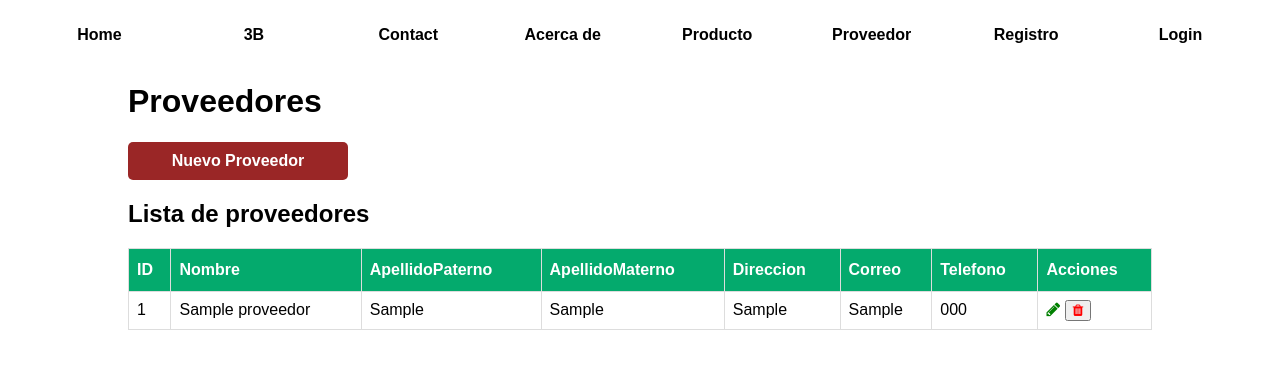
After one commit to Eduardo188s/Abarrotes_Maiker, a Flask app: page /proveedor/ in a window 1280 px wide. The commit adds this page. Shown: the top 369 px of the page. Run offline with Flask 3, Linux system fonts and the light colour scheme; tables that the repository leaves empty or names only in its code hold one stand-in row (values such as "Sample post").

Commit message:
08 Paco 2

```diff
--- a/app/app.py
+++ b/app/app.py
@@ -3,8 +3,10 @@ from flask import Flask
 # Import from Views
 from views.home_views import home_views
 from views.product_views import product_views
+from views.proveedor_views import proveedor_views
 from views.user_views import user_views
 from views.error_views import error_views
+
 
 
 
@@ -14,6 +16,7 @@ app.config['SECRET_KEY'] = 'my secret key'
 
 app.register_blueprint(home_views)
 app.register_blueprint(product_views)
+app.register_blueprint(proveedor_views)
 app.register_blueprint(user_views)
 app.register_blueprint(error_views)
 
--- /dev/null
+++ b/app/models/proveedors.py
@@ -0,0 +1,72 @@
+from .db import get_connection
+
+mydb = get_connection()
+
+class Proveedor:
+
+    def __init__(self, nombre_proveedor, aPaterno_proveedor, aMaterno_proveedor, direccion_proveedor, correo_proveedor, telefono_proveedor, id_proveedor=None):
+        self.id_proveedor = id_proveedor
+        self.nombre_proveedor = nombre_proveedor
+        self.aPaterno_proveedor = aPaterno_proveedor
+        self.aMaterno_proveedor = aMaterno_proveedor
+        self.direccion_proveedor = direccion_proveedor
+        self.correo_proveedor = correo_proveedor
+        self.telefono_proveedor = telefono_proveedor
+
+    def save(self):
+        # Create a New Object in DB
+        if self.id_proveedor is None:
+            with mydb.cursor() as cursor:
+                sql = "INSERT INTO proveedor(nombre_proveedor, aPaterno_proveedor, aMaterno_proveedor, direccion_proveedor, correo_proveedor, telefono_proveedor) VALUES(%s, %s, %s, %s, %s, %s)"
+                val = (self.nombre_proveedor,self.aPaterno_proveedor, self.aMaterno_proveedor, self.direccion_proveedor, self.correo_proveedor, self.telefono_proveedor)
+                cursor.execute(sql, val)
+                mydb.commit()
+                self.id_proveedor = cursor.lastrowid
+                return self.id_proveedor
+        # Update an Object
+        else:
+            with mydb.cursor() as cursor:
+                sql = "UPDATE proveedor SET nombre_proveedor = %s, aPaterno_proveedor = %s, aMaterno_proveedor = %s, direccion_proveedor = %s, correo_proveedor = %s, telefono_proveedor = %s, WHERE id_producto = %s"
+                val = (self.nombre_proveedor, self.aPaterno_proveedor, self.aMaterno_proveedor, self.direccion_proveedor, self.correo_proveedor, self.telefono_proveedor, self.id_proveedor)
+                cursor.execute(sql, val)
+                mydb.commit()
+                return self.id_proveedor
+
+    def delete(self):
+        with mydb.cursor() as cursor:
+            sql = f"DELETE FROM proveedor WHERE id_proveedor = { self.id_proveedor }"
+            cursor.execute(sql)
+            mydb.commit()
+            return self.id_proveedor
+
+    @staticmethod
+    def get(id_proveedor):
+        with mydb.cursor(dictionary=True) as cursor:
+            sql = f"SELECT nombre_proveedor, aPaterno_proveedor, aMaterno_proveedor, direccion_proveedor, correo_proveedor, telefono_proveedor FROM proveedor WHERE id_proveedor = { id }"
+            cursor.execute(sql)
+            result = cursor.fetchone()
+            print(result)
+            proveedor = Proveedor(result["nombre_proveedor"], result["aPaterno_proveedor"], result["aMaterno_proveedor"], result["direccion_proveedor"], result["correo_proveedor"], result["telefono_proveedor"], id)
+            return proveedor
+
+    @staticmethod
+    def get_all():
+        proveedor = []
+        with mydb.cursor(dictionary=True) as cursor:
+            sql = f"SELECT id_proveedor, nombre_proveedor, aPaterno_proveedor, aMaterno_proveedor, direccion_proveedor, correo_proveedor, telefono_proveedor FROM proveedor"
+            cursor.execute(sql)
+            result = cursor.fetchall()
+            for item in result:
+                proveedor.append(Proveedor(item["nombre_proveedor"], item["aPaterno_proveedor"], item["aMaterno_proveedor"], item["direccion_proveedor"], item["correo_proveedor"], item["telefono_proveedor"], item["id_proveedor"]))
+            return proveedor
+
+    @staticmethod
+    def count_all():
+        with mydb.cursor() as cursor:
+            sql = f"SELECT COUNT(id_proveedor) FROM proveedor"
+            cursor.execute(sql)
+            result = cursor.fetchone()
+            return result[0]
+
+    def __str__(self):
+        return f"{ self.id_proveedor } - { self.nombre_proveedor }"
--- a/app/static/css/styles.css
+++ b/app/static/css/styles.css
@@ -61,28 +61,51 @@ nav li a:hover {
     margin: 0 auto;
 }
 
-#categories {
+#producto {
     font-family: Arial, Helvetica, sans-serif;
     border-collapse: collapse;
     width: 100%;
   }
 
-  #categories td, #categories th {
+  #producto  td, #producto th {
     border: 1px solid #ddd;
     padding: 8px;
   }
 
-  #categories tr:nth-child(even){background-color: #f2f2f2;}
+  #producto tr:nth-child(even){background-color: #f2f2f2;}
 
-  #categories tr:hover {background-color: #ddd;}
+  #producto tr:hover {background-color: #ddd;}
 
-  #categories th {
+  #producto th {
     padding-top: 12px;
     padding-bottom: 12px;
     text-align: left;
     background-color: rgb(154, 38, 38);
     color: white;
   }
+  #proveedor {
+    font-family: Arial, Helvetica, sans-serif;
+    border-collapse: collapse;
+    width: 100%;
+  }
+
+  #proveedor td, #proveedor th {
+    border: 1px solid #ddd;
+    padding: 8px;
+  }
+
+  #proveedor tr:nth-child(even){background-color: #f2f2f2;}
+
+  #proveedor tr:hover {background-color: #ddd;}
+
+  #proveedor th {
+    padding-top: 12px;
+    padding-bottom: 12px;
+    text-align: left;
+    background-color: #04AA6D;
+    color: white;
+  }
+
 
 .form-container {
     width: 50%;
--- a/app/templates/base.html
+++ b/app/templates/base.html
@@ -15,6 +15,7 @@
             <li><a href="{{ url_for('home.contact') }}">Contact</a></li>
             <li><a href="{{ url_for('home.about') }}">Acerca de</a></li>
             <li><a href="{{ url_for('product.producto') }}">Producto</a></li>
+            <li><a href="{{ url_for('proveedor.proveedor') }}">Proveedor</a></li>
 
 
             <li><a href="{{ url_for('user.register') }}">Registro</a></li>
--- a/app/templates/product/create_pro.html
+++ b/app/templates/product/create_pro.html
@@ -11,11 +11,11 @@ Crea Nuevo Producto
         <div>
                 {{ form.nombre_producto.label }}
                 {{ form.nombre_producto() }}
-                 {% if form.nombre_producto.errors %}
-                 {% for error in form.nombre_producto.errors%}
+                {% if form.nombre_producto.errors %}
+                {% for error in form.nombre_producto.errors%}
                  <p>{{ error }}</p>
                  {% endfor %}
-                 {% endif %}
+                {% endif %}
         </div>
         <div>
                 {{ form.marca_producto.label }}
--- a/app/templates/product/producto.html
+++ b/app/templates/product/producto.html
@@ -28,8 +28,8 @@ Products
                     <td>{{ pro.cb_producto }}</td>
                     <td>{{ pro.precio_producto }}</td>
                     <td>
-                    <a href="{{ url_for('product.update_pro', id_producto=pro.id_producto) }}">
-                        <i class="fa fa-pencil"></i>
+                        <a href="{{ url_for('product.update_pro', id_producto=pro.id_producto) }}">
+                            <i class="fa fa-pencil"></i>
                     </a>
                     <form action="{{ url_for('product.delete_pro', id_producto=pro.id_producto) }}" method="post">
                         <button type="submit" onclick="return confirm('Seguro')">
--- /dev/null
+++ b/app/templates/proveedor/proveedor.html
@@ -0,0 +1,48 @@
+{% extends 'base.html' %}
+
+{% block title %}
+Products
+{% endblock title %}
+
+{% block content %}
+    <h1>Proveedores</h1>
+    <a href="{{ url_for('proveedor.create_prov') }}" class="btn">Nuevo Proveedor</a>
+    <h2>Lista de proveedores</h2>
+    <table id="proveedor">
+        <thead>
+            <tr>
+                <th>ID</th>
+                <th>Nombre</th>
+                <th>ApellidoPaterno</th>
+                <th>ApellidoMaterno</th>
+                <th>Direccion</th>
+                <th>Correo</th>
+                <th>Telefono</th>
+                <th>Acciones</th>
+            </tr>
+        </thead>
+        <tbody>
+            {% for prov in proveedor %}
+                <tr>
+                    <td>{{ prov.id_proveedor }}</td>
+                    <td>{{ prov.nombre_proveedor }}</td>
+                    <td>{{ prov.aPaterno_proveedor }}</td>
+                    <td>{{ prov.aMaterno_proveedor }}</td>
+                    <td>{{ prov.direccion_proveedor }}</td>
+                    <td>{{ prov.correo_proveedor }}</td>
+                    <td>{{ prov.telefono_proveedor }}</td>
+                    <td>
+                        <a href="{{ url_for('proveedor.update_prov', id_proveedor=prov.id_proveedor) }}">
+                            <i class="fa fa-pencil"></i>
+                    </a>
+                    <form action="{{ url_for('proveedor.delete_prov', id_proveedor=prov.id_proveedor) }}" method="post">
+                        <button type="submit" onclick="return confirm('Seguro')">
+                            <i class="fa fa-trash"></i>
+                        </button>
+                    </form>
+                    </td>
+                </tr>
+            {% endfor %}
+        </tbody>
+    </table>
+{% endblock content %}
--- /dev/null
+++ b/app/views/proveedor_views.py
@@ -0,0 +1,58 @@
+from flask import Blueprint, render_template, request, redirect, flash, url_for
+
+from models.proveedors import Proveedor
+
+from forms.proveedor_forms import CreateProveedorForm, UpdateProveedorForm
+
+proveedor_views = Blueprint('proveedor',__name__)
+
+@proveedor_views.route('/proveedor/')
+def proveedor():
+    #Consultas categorias de DB
+    proveedor = Proveedor.get_all()
+    return render_template('proveedor/proveedor.html', proveedor=proveedor)
+
+@proveedor_views.route('/proveedor/create/', methods=('GET', 'POST'))
+def create_pro():
+    form=CreateProveedorForm()
+    if form.validate_on_submit():
+        nombre_proveedor = form.nombre_proveedor.data
+        aPaterno_proveedor = form.aPaterno_proveedor.data
+        aMaterno_proveedor = form.aMaterno_proveedor.data
+        direccion_proveedor = form.direccion_proveedor.data
+        correo_proveedor = form.correo_proveedor.data
+        telefono_proveedor = form.telefono_proveedor.data
+        prov=Proveedor(nombre_proveedor, aPaterno_proveedor, aMaterno_proveedor, direccion_proveedor, correo_proveedor, telefono_proveedor)
+        prov.save()
+        return redirect(url_for('proveedor.proveedor'))
+    return render_template('proveedor/create_prov.html', form=form)
+
+
+@proveedor_views.route('/proveedor/<int:id>/update/', methods=('GET', 'POST'))
+def update_pro(id_producto):
+    form=UpdateProveedorForm()
+    prov=Proveedor.get(id)
+    if form.validate_on_submit():
+        nombre_proveedor = form.nombre_proveedor.data
+        aPaterno_proveedor = form.aPaterno_proveedor.data
+        aMaterno_proveedor = form.aMaterno_proveedor.data
+        direccion_proveedor = form.direccion_proveedor.data
+        correo_proveedor = form.correo_proveedor.data
+        telefono_proveedor = form.telefono_proveedor.data
+
+        pro.save()
+        return redirect(url_for('proveedor.proveedor'))
+    form.nombre_proveedor.data=pro.nombre_proveedor
+    form.aPaterno_proveedor_proveedor.data=pro.aPaterno_proveedor_proveedor
+    form.aMaterno_proveedor_proveedor.data=pro.aMaterno_proveedor_proveedor
+    form.direccion_proveedor_proveedor.data=pro.direccion_proveedor_proveedor
+    form.correo_proveedor_proveedor.data=pro.correo_proveedor_proveedor
+    form.telefono_proveedor_proveedor.data=pro.telefono_proveedor_proveedor
+    return render_template('proveedor/create_prov.html', form=form)
+
+
+@proveedor_views.route('/proveedor/<int:id_proveedor>/delete/', methods=('POST',))
+def delete_pro(id_producto):
+    pro=Proveedor.get(id)
+    pro.delete()
+    return redirect(url_for('proveedor.proveedor'))
```
Also changed, not shown: app/forms/proveedor_forms.py (added, +50 -0 lines), app/templates/proveedor/create_prov.html (added, +71 -0 lines).
